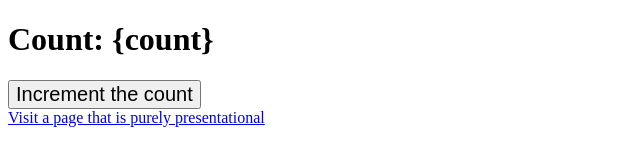
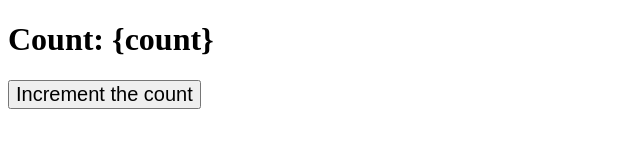
Before and after one commit to metonym/nouveau, a website: page src/index.html in a window 1280 px wide. Shown: the whole page, without its empty margins (0-640 px from the left). Drawn offline with Linux system fonts and the light colour scheme; a web font is replaced by a local one.

Commit message:
docs: add readme, license

```diff
--- a/package.json
+++ b/package.json
@@ -1,8 +1,10 @@
 {
   "private": true,
+  "license": "MIT",
   "scripts": {
     "start": "nouveau --dev",
-    "build": "nouveau"
+    "build": "nouveau",
+    "deploy": "node gh-pages"
   },
   "devDependencies": {
     "gh-pages": "^2.2.0",
--- a/src/index.html
+++ b/src/index.html
@@ -31,10 +31,6 @@
       <h1>Count: {count}</h1>
 
       <button on:click="{() => { count += 1; }}">Increment the count</button>
-
-      <div>
-        <a href="static/">Visit a page that is purely presentational</a>
-      </div>
     </svelte>
   </body>
 </html>
```
Also changed, not shown: README.md (added).
